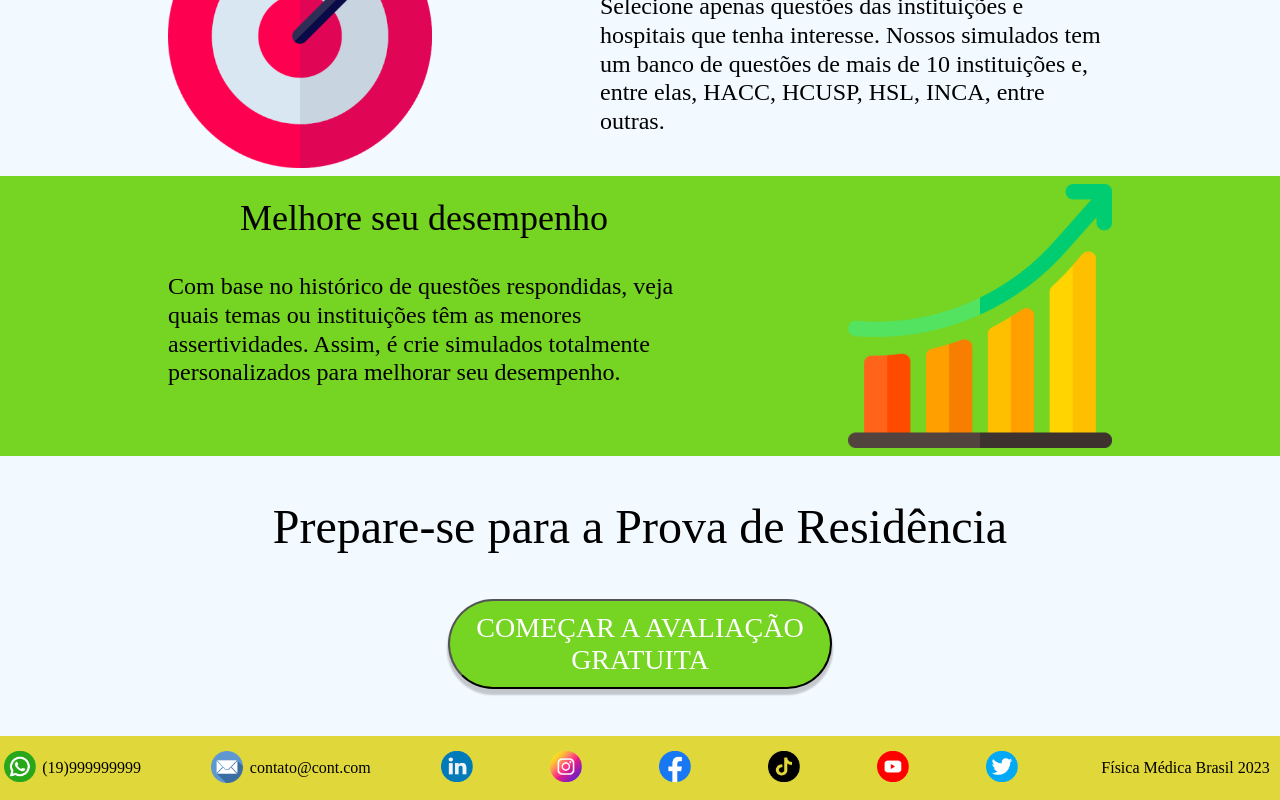
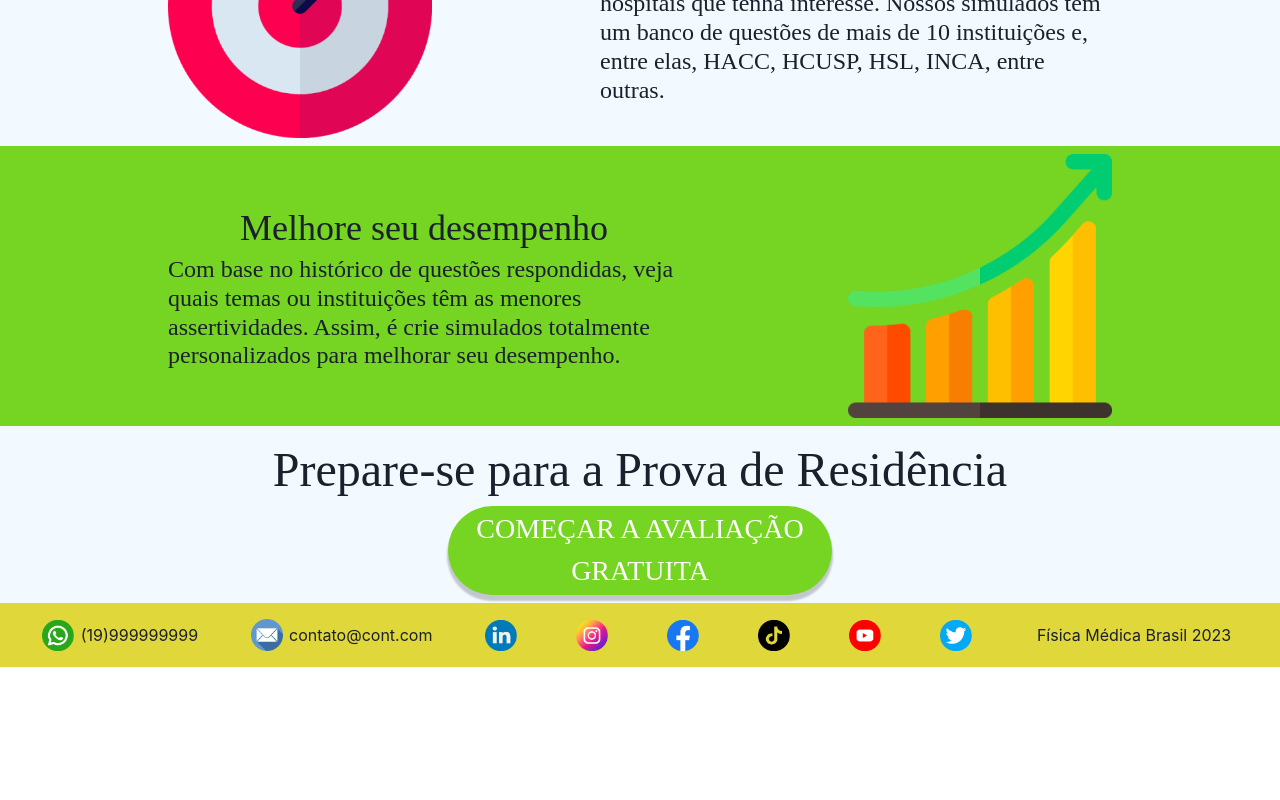
Before and after one commit to GDMeira/SimulAiFrontend, a React (Vite) app: page / in a window 1280 px wide. Shown: the part 744-1544 px from the top of the page. After the commit the page ends 1411 px from the top, so only its background shows below. Built offline with nearby package versions, Linux system fonts and the light colour scheme.

Commit message:
refac: ajustado o menu burguer

```diff
--- a/package.json
+++ b/package.json
@@ -10,7 +10,11 @@
     "preview": "vite preview"
   },
   "dependencies": {
-    "@ionic/react": "^7.1.3",
+    "@chakra-ui/icons": "^2.1.0",
+    "@chakra-ui/react": "^2.8.0",
+    "@emotion/react": "^11.11.1",
+    "@emotion/styled": "^11.11.0",
+    "framer-motion": "^10.16.1",
     "react": "^18.2.0",
     "react-dom": "^18.2.0",
     "react-router-dom": "^6.11.2",
--- a/src/App.jsx
+++ b/src/App.jsx
@@ -9,11 +9,7 @@ import LoginPage from './pages/LoginPage/LoginPage'
 import NewsPage from './pages/NewsPage/NewsPage'
 import TestsPage from './pages/TestsPage/TestsPage'
 import { pages } from './routes/routes'
-import '@ionic/react/css/core.css';
-import { setupIonicReact } from '@ionic/react';
 import ColorContext from './contexts/colors'
-
-setupIonicReact();
 
 
 export default function App() {
--- a/src/components/Footer.jsx
+++ b/src/components/Footer.jsx
@@ -11,6 +11,7 @@ import twitter from '../assets/twitter.png'
 
 
 export default function Footer() {
+    // TODO: tirar frase "Física médica brasil 2023" no mobile
     const desktopIcons = [
         { image: whatsapp, text: '(19)999999999', path: 'https://whatsapp.com' },
         { image: email, text: 'contato@cont.com', path: 'https://www.gmail.com' },
@@ -23,7 +24,7 @@ export default function Footer() {
     ];
 
     const mobileIcons = [
-        { image: whatsapp, text: '(19)999999999', path: 'https://whatsapp.com' },
+        { image: whatsapp, text: '', path: 'https://whatsapp.com' },
         { image: email, text: '', path: 'https://www.gmail.com' },
         { image: linkedin, text: '', path: 'https://linkedin.com' },
     ]
@@ -53,7 +54,7 @@ const ContainerSC = styled.div`
     width: 100vw;
     height: 8vh;
     display: flex;
-    justify-content: space-between;
+    justify-content: space-evenly;
     align-items: center;
     font-size: 2vh;
     position: relative;
--- a/src/components/NavBar.jsx
+++ b/src/components/NavBar.jsx
@@ -2,34 +2,10 @@ import styled from "styled-components"
 import logo from '/logo.svg'
 import { Link } from "react-router-dom";
 import { pages } from "../routes/routes";
-import { IonIcon } from "@ionic/react";
-import { menuSharp } from 'ionicons/icons'
-import { useState } from "react";
-import { useRef } from "react";
-import { useEffect } from "react";
+import { Button, IconButton, Menu, MenuButton, MenuItem, MenuList, Portal } from "@chakra-ui/react";
+import { HamburgerIcon } from '@chakra-ui/icons'
 
 export default function Footer() {
-    const [isMenuVisible, setIsMenuVisible] = useState(false);
-    const menuRef = useRef(null);
-
-
-    useEffect(() => {
-        function handleClickOutside(event) {
-          if (isMenuVisible && !menuRef.current.contains(event.target)) {
-            closeMenu();
-          }
-        }
-
-        document.addEventListener('click', handleClickOutside);
-        return () => {
-          document.removeEventListener('click', handleClickOutside);
-        };
-      }, [isMenuVisible]);
-
-    function closeMenu() {
-        setIsMenuVisible(false);
-    }
-
     const desktopLinks = [
         { name: 'Home', path: pages.home },
         { name: 'Simulados', path: pages.tests },
@@ -65,15 +41,23 @@ export default function Footer() {
             </ContainerPagesLink>
             {isMobile && (
                 <>
-                    < IonIcon icon={menuSharp} onClick={() => setIsMenuVisible(!isMenuVisible) } ref={menuRef} />
-                    {isMenuVisible && (
-                        <MenuSC >
-                            {mobileMenu.map((item, i) => <Link key={i} to={item.path}><h2>{item.name}</h2></Link>)}
-                        </MenuSC>
-                    )}
+                    <Menu>
+                        <MenuButton
+                            as={IconButton}
+                            aria-label='Options'
+                            icon={<HamburgerIcon />}
+                            variant='outline'
+                        />
+                        <Portal>
+                            <MenuList>
+                                {mobileMenu.map((item, i) => <MenuItem><Link key={i} to={item.path}><h2>{item.name}</h2></Link></MenuItem>)}
+                            </MenuList>
+                        </Portal>
+                    </Menu>
                 </>
-            )}
-        </ContainerSC>
+            )
+            }
+        </ContainerSC >
     )
 }
 
@@ -124,17 +108,3 @@ const ContainerPagesLink = styled.div`
         font-size: 3.3vw;
     }
 `;
-
-const MenuSC = styled.ul`
-    height: 17vh;
-    width: 30vw;
-    position: fixed;
-    top: 8vh;
-    right: 0;
-    background-color: #fff;
-    display: flex;
-    flex-direction: column;
-    justify-content: space-evenly;
-    align-items: center;
-    box-shadow: 0 2px 5px rgba(0, 0, 0, 0.2);
-`
--- a/src/main.jsx
+++ b/src/main.jsx
@@ -3,12 +3,15 @@ import ReactDOM from 'react-dom/client'
 import App from './App.jsx'
 import ResetStyle from './style/ResetStyle.jsx'
 import GlobalStyle from './style/GlobalStyle.jsx'
+import { ChakraProvider } from '@chakra-ui/react'
 
 
 ReactDOM.createRoot(document.getElementById('root')).render(
   <React.StrictMode>
-    <ResetStyle />
-    <GlobalStyle />
-    <App />
+    <ChakraProvider>
+      <ResetStyle />
+      <GlobalStyle />
+      <App />
+    </ChakraProvider>
   </React.StrictMode>,
 )
--- a/src/pages/HomePage/HomePage.jsx
+++ b/src/pages/HomePage/HomePage.jsx
@@ -8,6 +8,7 @@ import { pages } from "../../routes/routes";
 
 
 export default function HomePage() {
+    // TODO: criar estado para isMobile
     const navigate = useNavigate();
 
     const desktopPosts = [
@@ -38,7 +39,7 @@ export default function HomePage() {
 
 const ContainerHomeSC = styled.main`
     width: 100vw;
-    padding-top: 10vh;
+    margin-top: 10vh;
     display: flex;
     flex-direction: column;
     justify-content: flex-start;
--- a/src/pages/HomePage/Post.jsx
+++ b/src/pages/HomePage/Post.jsx
@@ -50,7 +50,8 @@ export default function Post({ position, post }) {
 
 const PostTextSC = styled.div`
     width: 100%;
-    height: 35vh;
+    height: auto;
+    padding: 1vh 0;
     display: flex;
     justify-content: space-evenly;
     align-items: center;
@@ -61,13 +62,11 @@ const PostTextSC = styled.div`
         height: 100%;
         display: flex;
         flex-direction: column;
-        justify-content: flex-start;
+        justify-content: space-evenly;
         align-items: center;
 
         h1 {
             font-size: 0.9em;
-            margin-top: 3vh;
-            margin-bottom: 1em;
             text-align: center;
         }
 
@@ -96,7 +95,8 @@ const PostTextSC = styled.div`
 
 const PostButtonSC = styled.div`
     width: 100%;
-    height: 35vh;
+    height: auto;
+    padding: 1vh 0;
     display: flex;
     flex-direction: column;
     justify-content: space-evenly;
@@ -122,5 +122,8 @@ const PostButtonSC = styled.div`
         font-size: 0.7em;
         border-radius: 2em;
         box-shadow: 0 5px 2px 1px rgba(0, 0, 0, 0.2);
+        display: flex;
+        justify-content: center;
+        align-items: center;
     }
 `;
```
Also changed, not shown: 1 other file (tests, documents, lock files or other folders).
